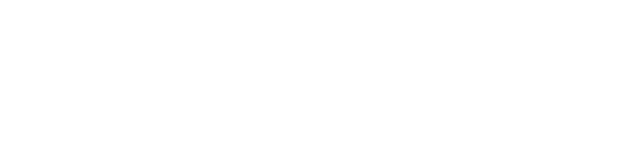
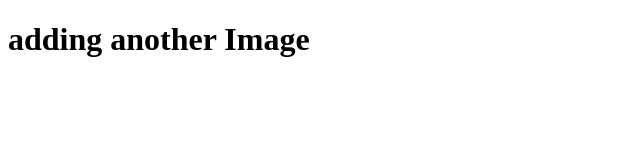
Before and after one commit to XTmatrix/practice-git, a plain HTML site: page index.html in a window 1280 px wide. Shown: the whole page, without its empty margins (0-640 px from the left). Drawn offline with Linux system fonts and the light colour scheme.

```diff
--- a/index.html
+++ b/index.html
@@ -8,7 +8,7 @@
 </head>
 
 <body>
-
+  <h1>adding another Image</h1>
   <script src="./script.js"></script>
 </body>
 
```
Also changed, not shown: pexels-vitaly-gorbachev-15587195.jpg (added).
